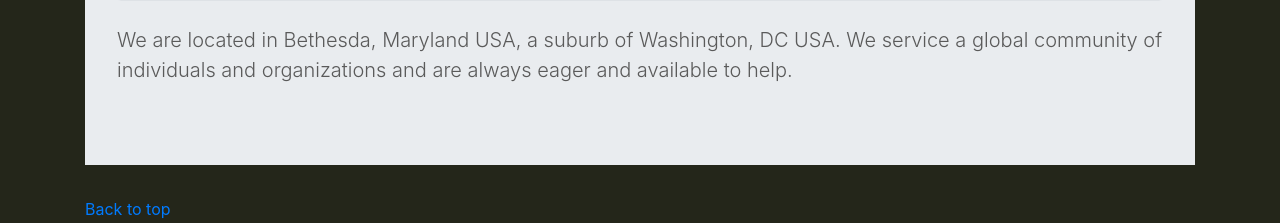
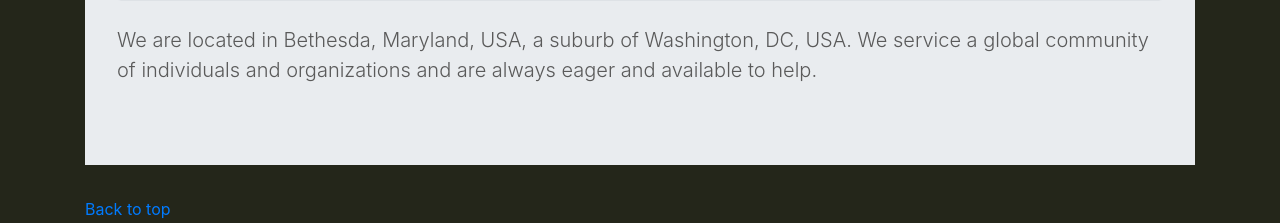
Before and after one commit to ACLARKNET/aclarknet-website, a Django app: page /location in a window 1280 px wide. Shown: the part 1231-1454 px from the top of the page. Run offline with Django 3.2, Linux system fonts and the light colour scheme; some libraries are stand-ins or nearby versions.

Commit message:
Update location.html

```diff
--- a/aclarknet/website/templates/location.html
+++ b/aclarknet/website/templates/location.html
@@ -12,7 +12,7 @@
               <br>
               <div class="row">
                 <div class="col-md-12">
-                  <p class="lead">We are located in Bethesda, Maryland USA, a suburb of Washington, DC USA. We service a global community of individuals and organizations and are always eager and available to help.</p>
+                  <p class="lead">We are located in Bethesda, Maryland, USA, a suburb of Washington, DC, USA. We service a global community of individuals and organizations and are always eager and available to help.</p>
                 </div>
               </div>
             </div>
```
